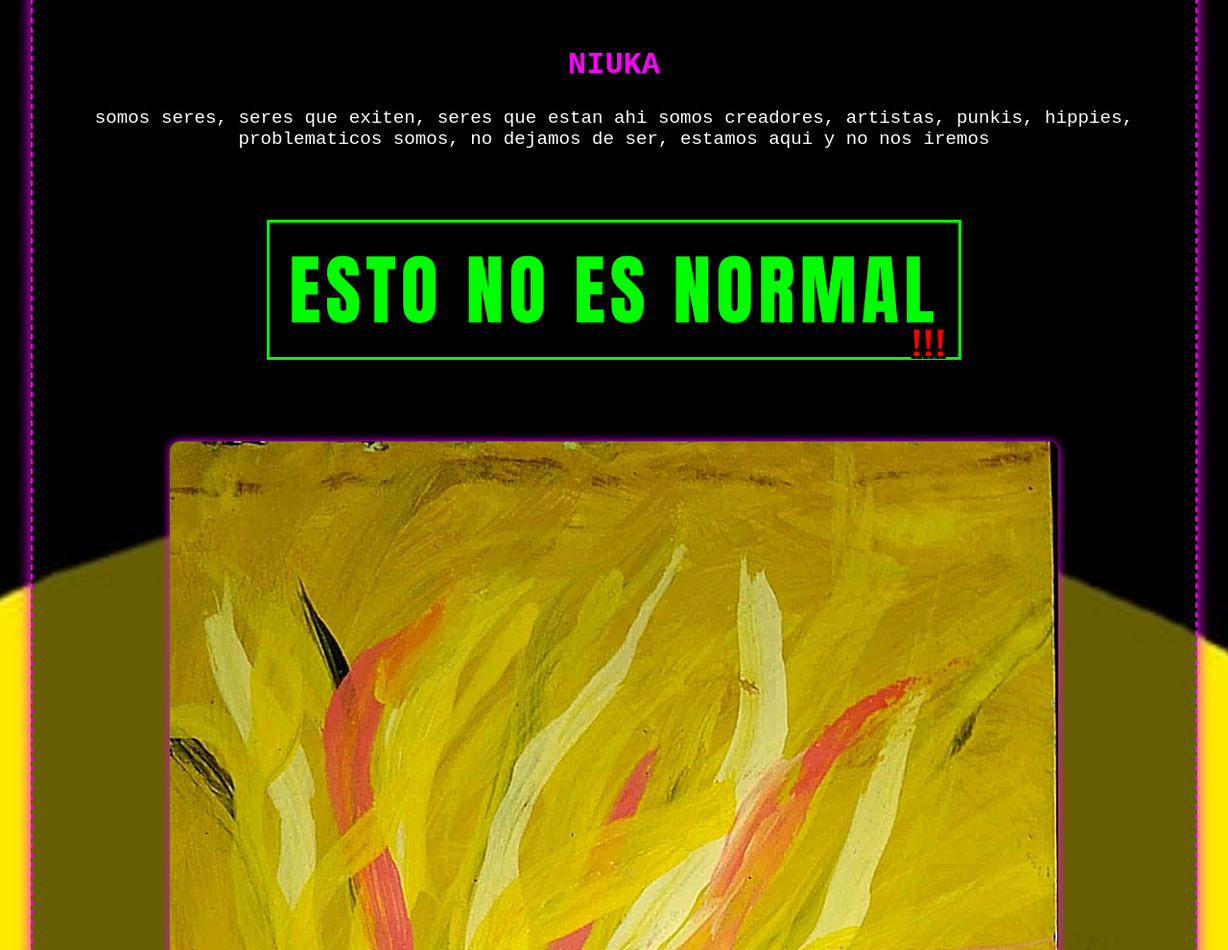
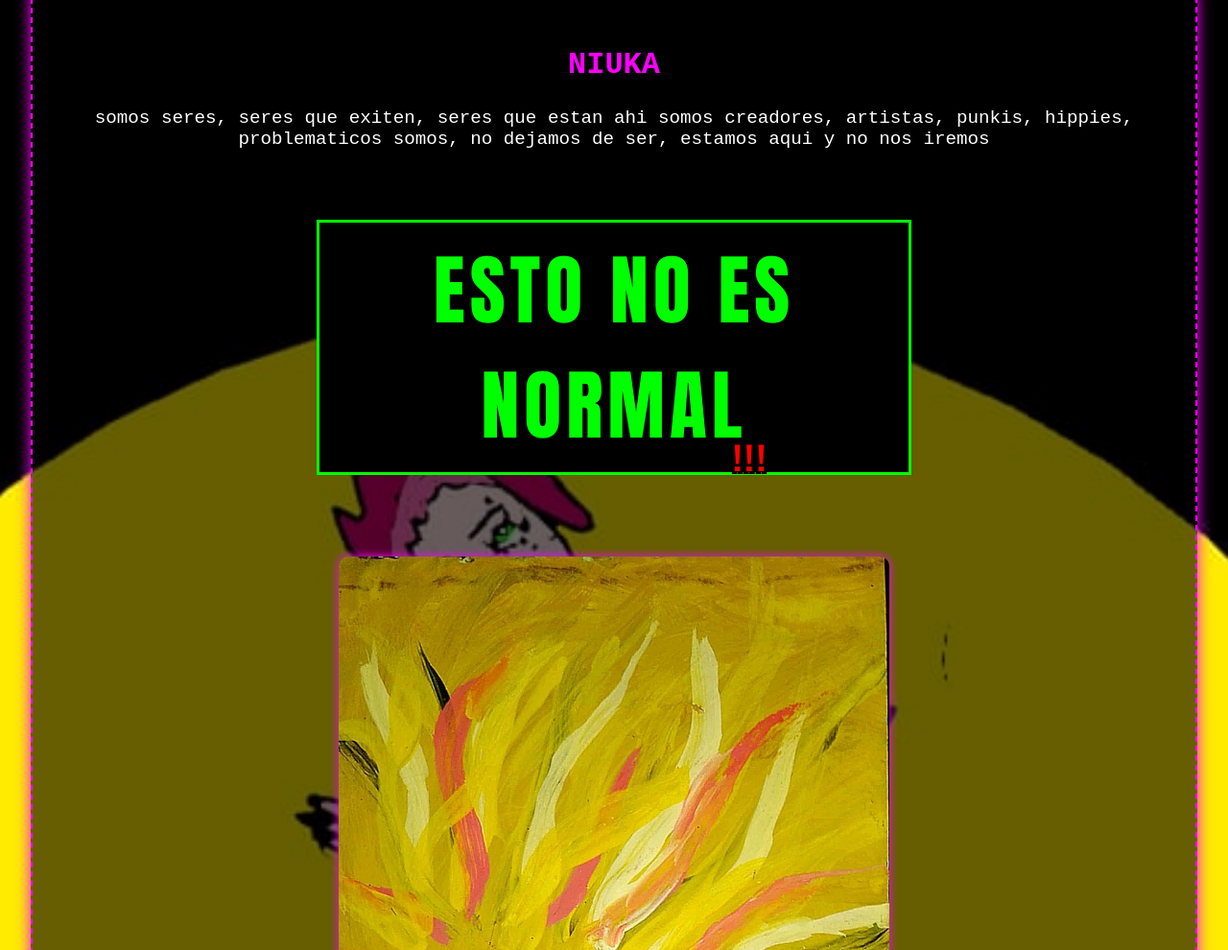
Before and after one commit to andrakolistiko/andrakolistiko.github.io, a plain HTML site: page index.html in a window 1280 px wide. Shown: the part 110-1100 px from the top of the page at 96% size. Drawn offline with Linux system fonts and the light colour scheme.

Commit message:
Add files via upload

```diff
--- a/style.css
+++ b/style.css
@@ -24,7 +24,7 @@ header h1 {
 }
 
 header img {
-  width: 150px;
+  width: 50%;
   margin-bottom: 1rem;
 }
 
@@ -79,11 +79,15 @@ footer p {
 }
 
 img {
+  width: 50%;
+
   border-radius: 10px;
   box-shadow: 0 0 10px #ff00ff;
 }
 
 .punk-title {
+  width: 50%;
+
   font-family: 'Impact', sans-serif; /* Tipografía atrevida */
   font-size: 5rem; /* Título grande */
   color: #00FF00; /* Color verde brillante */
@@ -98,6 +102,8 @@ img {
 }
 
 .punk-title::after {
+  width: 50%;
+
   content: "!!!"; /* Añade un detalle extra */
   color: #FF0000; /* Color rojo para resaltar */
   position: absolute;
```
